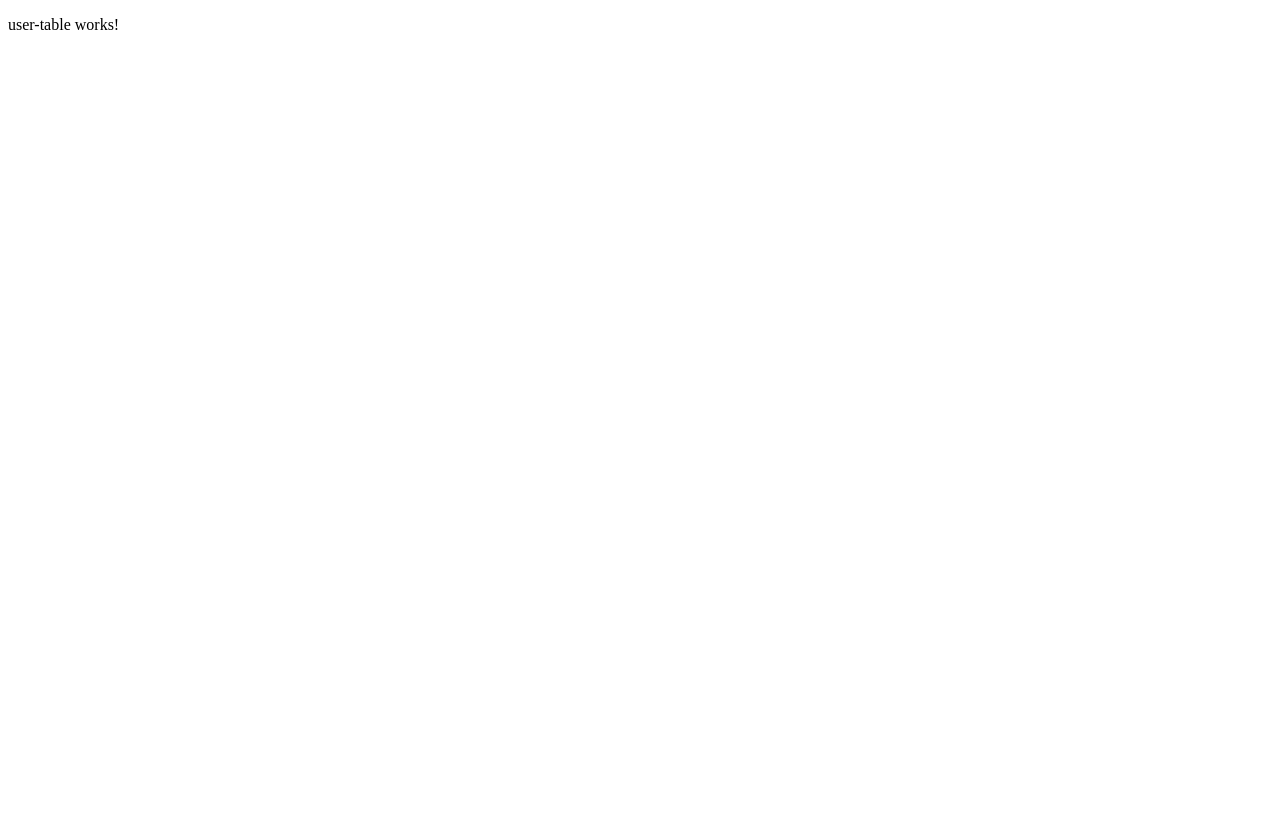
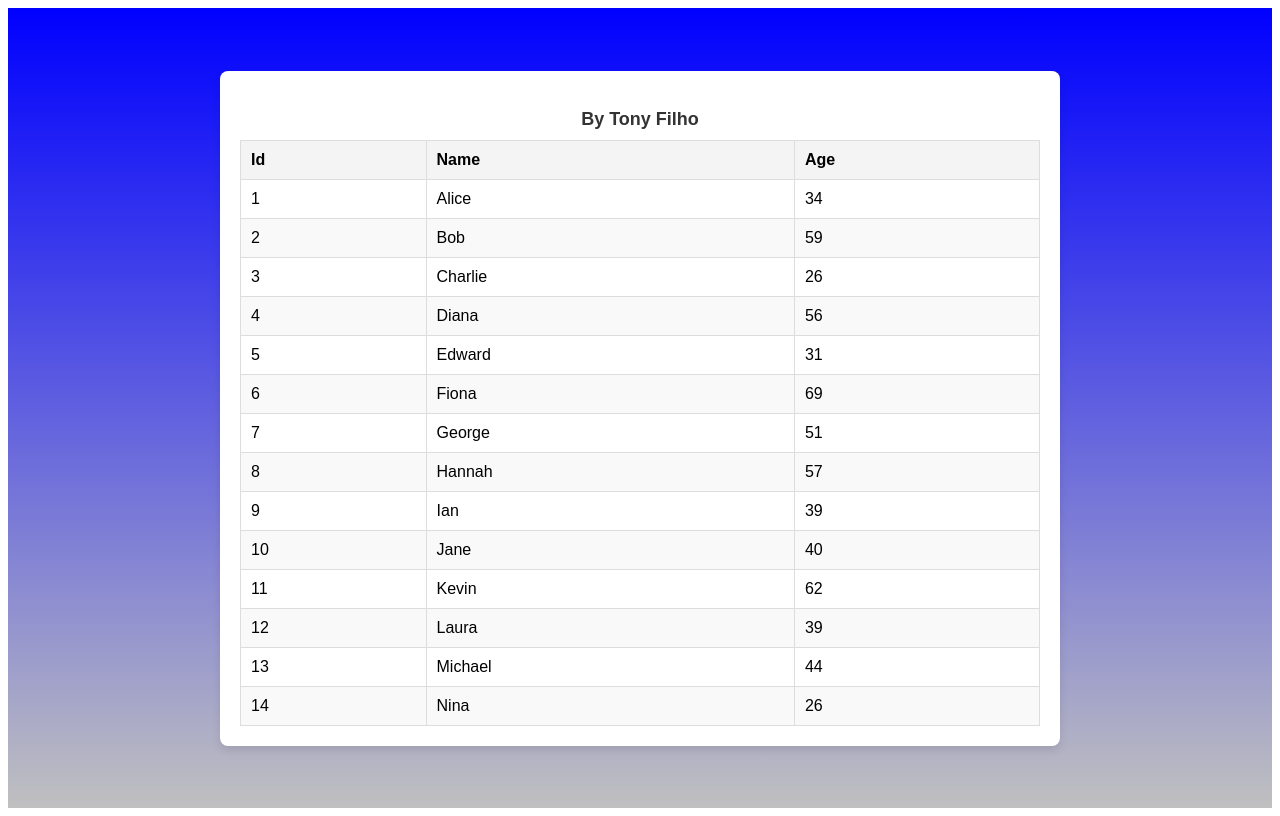
Before and after one commit to Tonyfilho/Angular_Sorting_Filter_Data, an Angular app: page / in a window 1280 px wide. Built offline with nearby package versions, Linux system fonts and the light colour scheme.

Commit message:
sorting interface

```diff
--- a/src/app/_dummy_server/dummy_service.ts
+++ b/src/app/_dummy_server/dummy_service.ts
@@ -16,7 +16,10 @@ export const USER = new Observable<IUserInterface[]>(d => d.next([
   { "id": "12", "name": "Laura", "age": 39 },
   { "id": "13", "name": "Michael", "age": 44 },
   { "id": "14", "name": "Nina", "age": 26 },
-  { "id": "15", "name": "Oscar", "age": 27 },
+
+]));
+
+/** { "id": "15", "name": "Oscar", "age": 27 },
   { "id": "16", "name": "Paula", "age": 39 },
   { "id": "17", "name": "Quentin", "age": 39 },
   { "id": "18", "name": "Rachel", "age": 47 },
@@ -31,5 +34,4 @@ export const USER = new Observable<IUserInterface[]>(d => d.next([
   { "id": "27", "name": "Andrew", "age": 50 },
   { "id": "28", "name": "Bianca", "age": 29 },
   { "id": "29", "name": "Catherine", "age": 48 },
-  { "id": "30", "name": "Daniel", "age": 32 }
-]));
+  { "id": "30", "name": "Daniel", "age": 32 } */
--- a/src/app/types/sorting.interface.ts
+++ b/src/app/types/sorting.interface.ts
@@ -1,4 +1,4 @@
-export interface SortingInterface {
+export interface ISortingInterface {
     column: string;
     order: 'asc' | 'desc';
   }
--- a/src/app/user-table/user-table/user-table.component.css
+++ b/src/app/user-table/user-table/user-table.component.css
@@ -0,0 +1,61 @@
+body {
+    margin: 0;
+    /* padding: 2%; */
+    font-family: Arial, sans-serif;
+    background: linear-gradient(to bottom, blue, silver);
+    display: flex;
+    justify-content: center;
+    align-items: center;
+    min-height: 100vh;
+
+    text-align: center;
+}
+
+.container {
+    width: 90%;
+    max-width: 800px;
+    background: white;
+    border-radius: 8px;
+    padding: 20px;
+    box-shadow: 0 4px 8px rgba(0, 0, 0, 0.1);
+    overflow-x: auto;
+}
+
+p {
+    font-size: 18px;
+    font-weight: bold;
+    margin-bottom: 10px;
+    color: #333;
+}
+
+table {
+    width: 100%;
+    border-collapse: collapse;
+    margin-top: 10px;
+}
+
+th, td {
+    padding: 10px;
+    text-align: left;
+    border: 1px solid #ddd;
+}
+
+th {
+    background-color: #f4f4f4;
+    font-weight: bold;
+}
+
+tr:nth-child(even) {
+    background-color: #f9f9f9;
+}
+
+@media (max-width: 600px) {
+    th, td {
+        font-size: 14px;
+        padding: 8px;
+    }
+
+    p {
+        font-size: 16px;
+    }
+}
--- a/src/app/user-table/user-table/user-table.component.html
+++ b/src/app/user-table/user-table/user-table.component.html
@@ -1 +1,29 @@
-<p>user-table works!</p>
+<body>
+    <div class="container">
+        <p>By Tony Filho</p>
+
+        <table>
+            <thead>
+                <tr>
+                    @for (name of this.columns; track $index) {
+
+                    <th>{{this.capitalizer(name)}}</th>
+
+                    }
+                </tr>
+            </thead>
+            <tbody>
+                @for (user of this.localUserTable; track $index) {
+                <tr>
+                    @for (column of this.columns; track $index) {
+                    <td> {{ user[column] }}</td>
+                    }
+
+                </tr>
+                }
+            </tbody>
+        </table>
+
+    </div>
+
+</body>
--- a/src/app/user-table/user-table/user-table.component.ts
+++ b/src/app/user-table/user-table/user-table.component.ts
@@ -2,6 +2,7 @@ import { Component, inject, OnDestroy, OnInit } from '@angular/core';
 import { UserTableService } from '../user-table.service';
 import { IUserInterface } from '../../types/user.interface';
 import { Subscription } from 'rxjs';
+import { ISortingInterface } from '../../types/sorting.interface';
 
 @Component({
   selector: 'app-user-table',
@@ -11,15 +12,29 @@ import { Subscription } from 'rxjs';
 })
 export class UserTableComponent implements OnInit, OnDestroy {
   protected userTableServer = inject(UserTableService);
+  protected unSubs!: Subscription;
   protected localUserTable: IUserInterface[] = [];
-  protected unSubs!: Subscription;
+  /* protected localUserTable: IUserInterface[] | any[] = []; podemos por o | any[] para n dar error de compilação no FOR de FOR
+   * Ou Usar a solução KEYOF protected columns: Array<keyof IUserInterface> = ['id', 'name', 'age']; */
+  protected columns: Array<keyof IUserInterface> = ['id', 'name', 'age'];
+  protected sorting: ISortingInterface = {column: 'id', order: 'asc'}
 
   ngOnInit(): void {
     this.unSubs = this.userTableServer.getUsers().subscribe({
-      next: (response) => {this.localUserTable = response, console.log("response: " , response)},
+      next: (response) => {
+        (this.localUserTable = response), console.log('response: ', response);
+      },
       error: (e) => {},
       complete: () => {},
     });
+  }
+
+  capitalizer(str: string): string {
+    /**1º rebe a string e retorna o caracter 0
+     * 2º transforma um cx alta
+     * 3º concatena a string a parti do caracter 1
+     */
+    return str.charAt(0).toUpperCase() + str.substring(1);
   }
 
   ngOnDestroy(): void {
```
Also changed, not shown: 1 other file (tests, documents, lock files or other folders).
